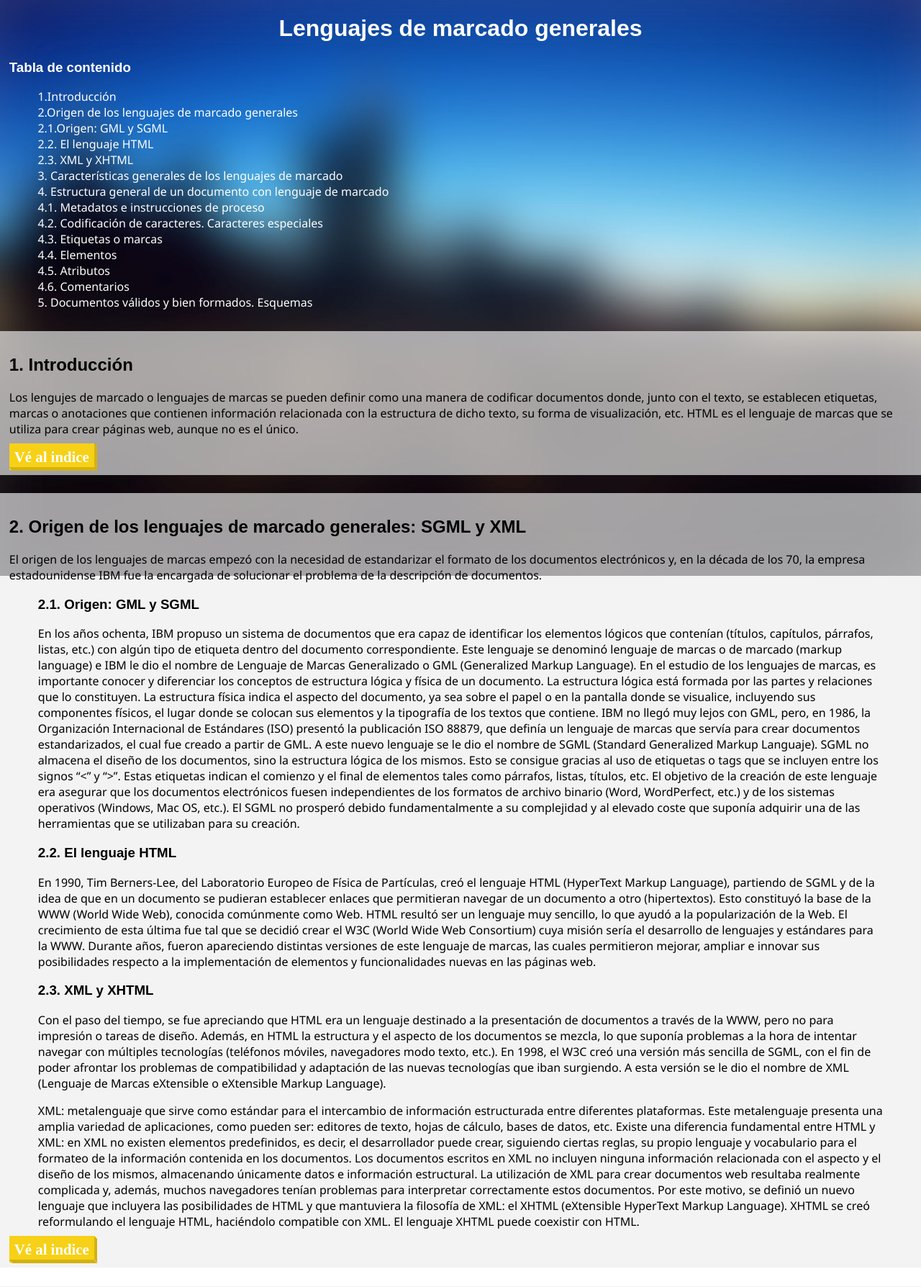
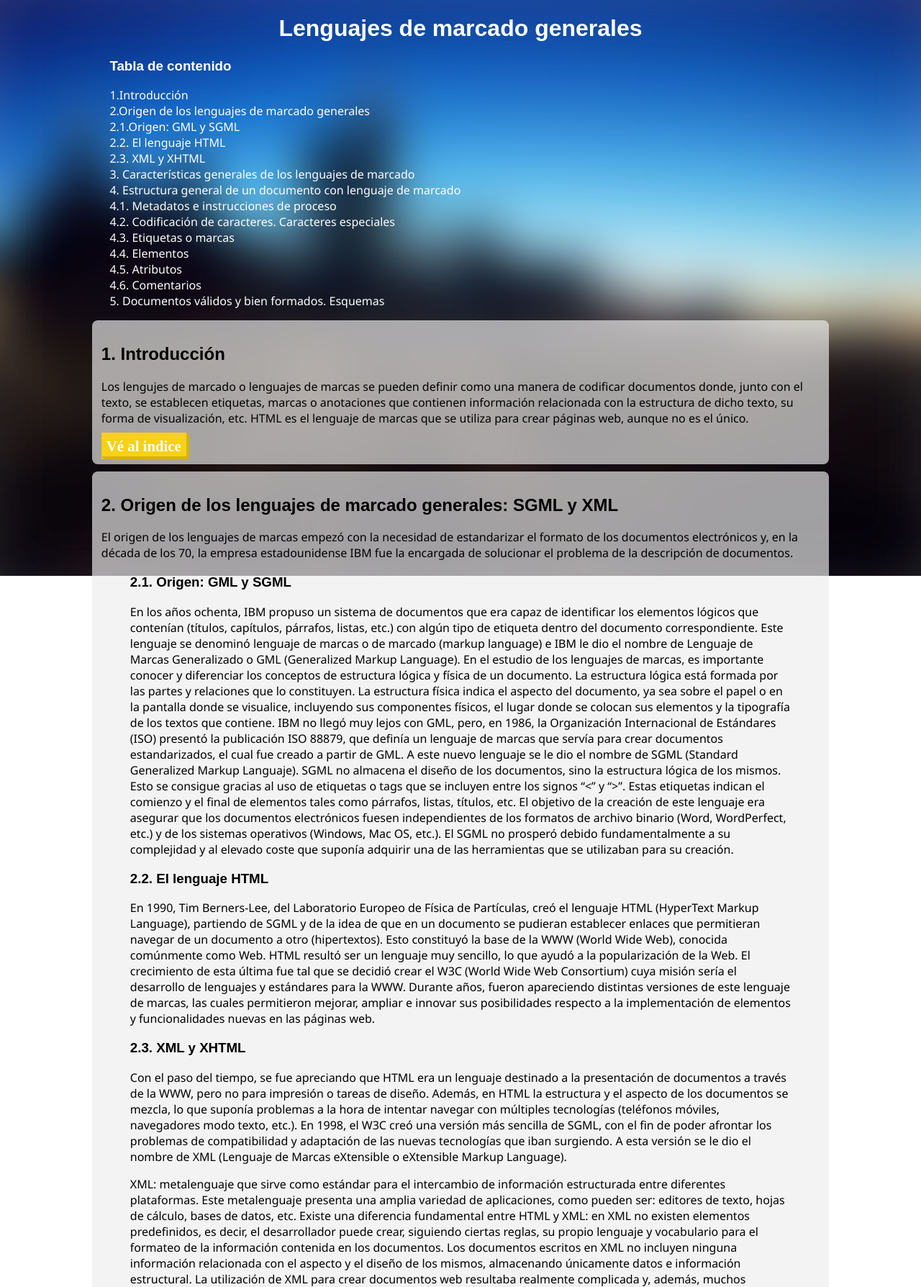
Before and after one commit to SusanaMG1988/UF841_3, a PHP site: page / in a window 1280 px wide. Shown: the top 1788 px of the page at 72% size. Run offline with PHP 8.4, Linux system fonts and the light colour scheme; some libraries are stand-ins or nearby versions.

Commit message:
Maquetación Desktop terminada

```diff
--- a/exercicisHTML/ejercicio_07-05-2020/css/styles.css
+++ b/exercicisHTML/ejercicio_07-05-2020/css/styles.css
@@ -43,6 +43,7 @@ nav a, nav .nav-title{
     color: #fefefe;
     padding-left: 1%;
     padding-top: 5%;
+    margin-left: 100px;
 }
 
 /* Efecto parallax */
@@ -54,7 +55,12 @@ nav a, nav .nav-title{
   position: relative;
   z-index: 1;
   padding:1%;
-  margin:1% 0;
+  /* margin:1% 0; */
+  width: 80%;
+  margin:0 auto;
+  border-radius: 8px;
+  margin-bottom:10px;
+
 }
 
 header{
--- a/exercicisHTML/ejercicio_07-05-2020/index.html
+++ b/exercicisHTML/ejercicio_07-05-2020/index.html
@@ -50,8 +50,9 @@
     </header>
 
     <nav id="index-menu">
-        <h3 class="nav-title">Tabla de contenido</h3>
+
         <ul>
+            <h3 class="nav-title">Tabla de contenido</h3>
             <li><a href="#apartado1">1.Introducción</a></li>
             <li><a href="#apartado2">2.Origen de los lenguajes de marcado generales</a></li>
             <li><a href="#apartado2.1">2.1.Origen: GML y SGML</a></li>
```
